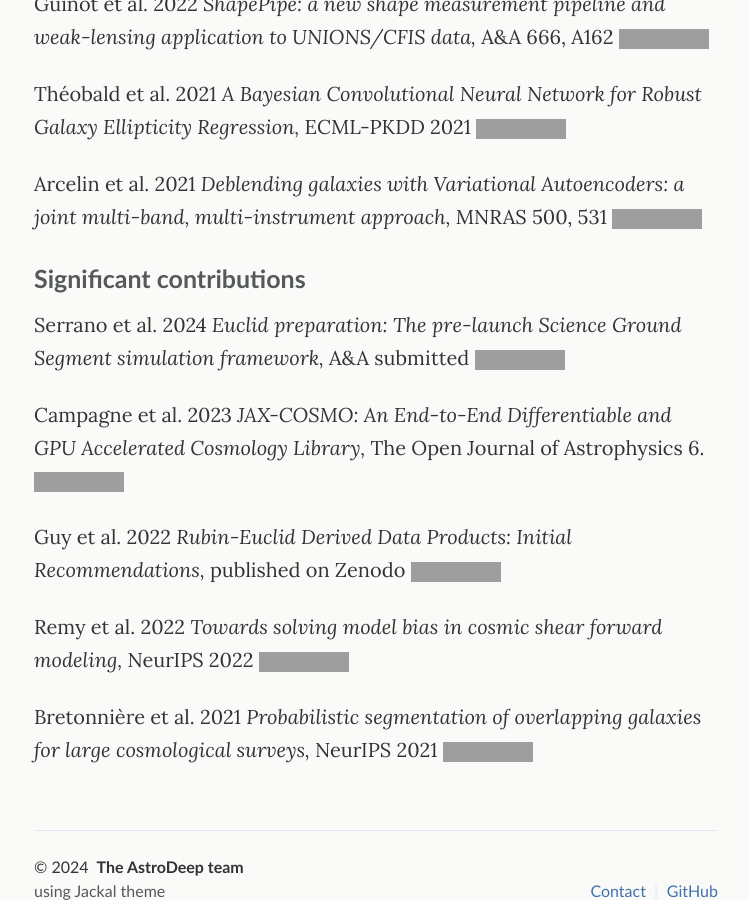
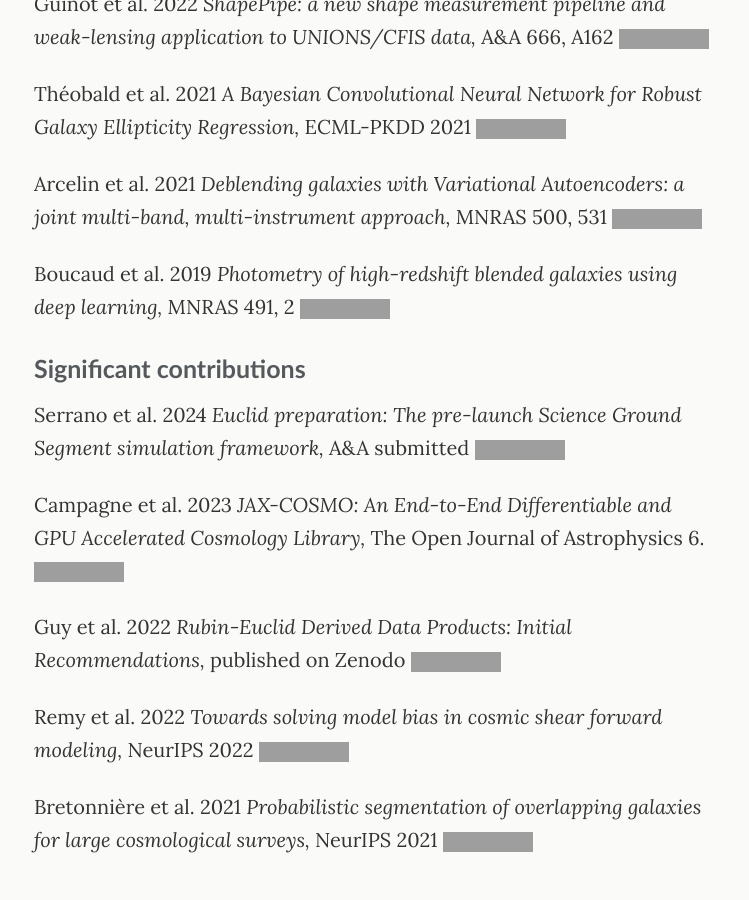
Before and after one commit to astrodeepnet/website, a Jekyll site: the page built from projects/index.html, in a window 1280 px wide and 900 px high, scrolled down 1259 px. Shown: the whole window, without its empty margins (264-1013 px from the left). Built offline with Jekyll 4.4.1, drawn with Linux system fonts in a browser that asks for light colours; grey boxes are pictures that could not be loaded.

Commit message:
Add old paper

```diff
--- a/projects/index.html
+++ b/projects/index.html
@@ -160,6 +160,17 @@
     </a>
 </p>
 
+<p>
+    Boucaud et al. 2019
+    <em>
+        Photometry of high-redshift blended galaxies using deep learning,
+    </em>
+        MNRAS 491, 2
+    <a href="http://arxiv.org/abs/1905.01324">
+        <img src="https://img.shields.io/badge/arXiv-1905.01324-red.svg">
+    </a>
+</p>
+
 
 <h3>
     Significant contributions
```
